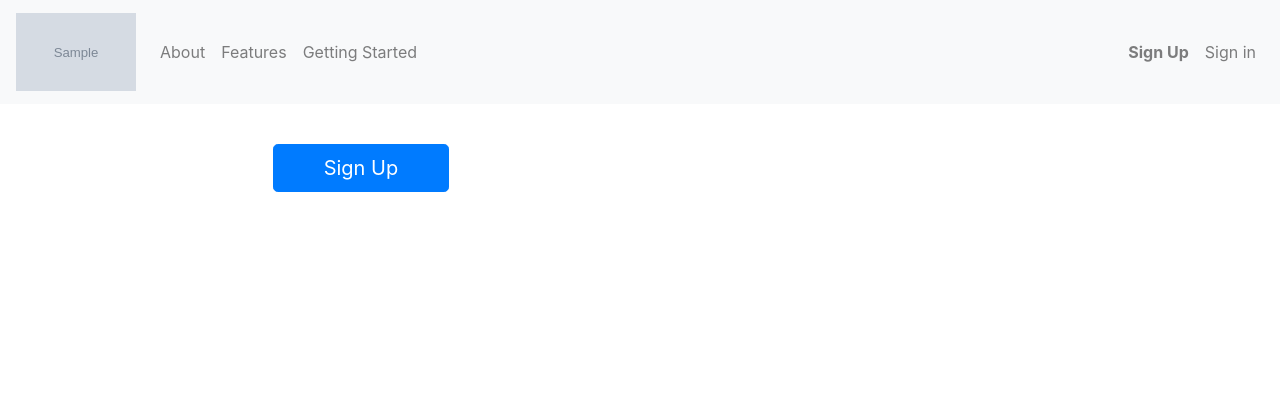
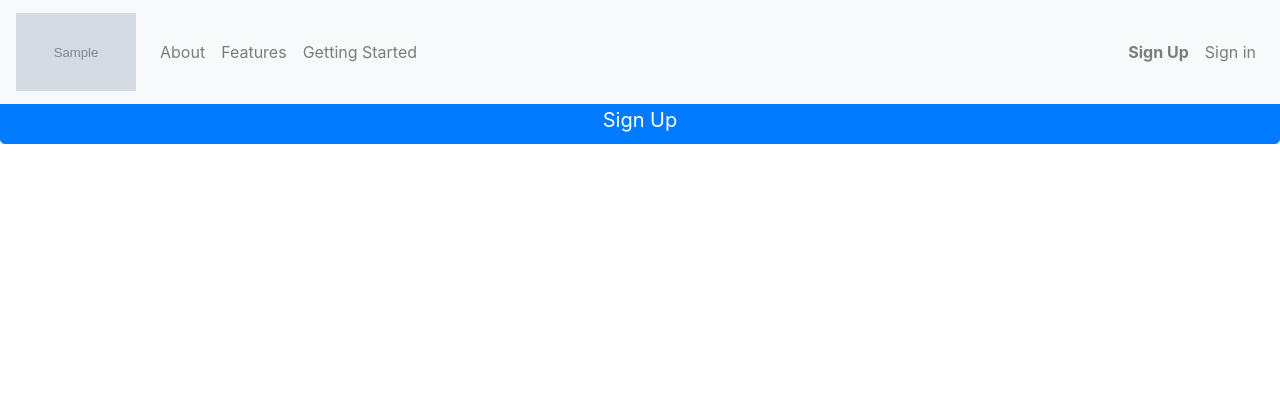
Before and after one commit to isaacli430/crypto, a Flask app: template templates/index.html in a window 1280 px wide. Shown: the top 404 px of the page. Run offline with Flask 2, Linux system fonts and the light colour scheme; the template is opened without the code that fills it: most values are stand-ins (such as "Sample title", 1, 10 or a date in 2020); grey boxes marked "Sample" are stand-in pictures; some libraries are stand-ins or nearby versions.

Commit message:
centering text

```diff
--- a/templates/index.html
+++ b/templates/index.html
@@ -40,22 +40,10 @@
         </nav>
         <main role="main">
             <div class="index-container align-middle">
-                <div class="row">
-                    <div class="col-xl-9 mx-auto">
-                        <h1 class="mb-5">Use Cryptocurrencies to Their Fullest Potential With CryptoCollect</h1>
-                    </div>
-                    <div class="col-md-10 col-lg-8 col-xl-7 mx-auto">
-                        <form>
-                            <div class="form-row">
-                                <div class="col-12 col-md-3">
-                                    <button class="btn btn-block btn-lg btn-primary" href="/signup">
-                                        Sign Up
-                                    </button>
-                                </div>
-                            </div>
-                        </form>
-                    </div>
-                </div>
+                <h1 class="mb-5">Use Cryptocurrencies to Their Fullest Potential With CryptoCollect</h1>
+                <button class="btn btn-block btn-lg btn-primary" href="/signup">
+                    Sign Up
+                </button>
             </div>
         </main>
         <script src="https://code.jquery.com/jquery-3.3.1.min.js" integrity="sha256-FgpCb/KJQlLNfOu91ta32o/NMZxltwRo8QtmkMRdAu8=" crossorigin="anonymous"></script>
```
